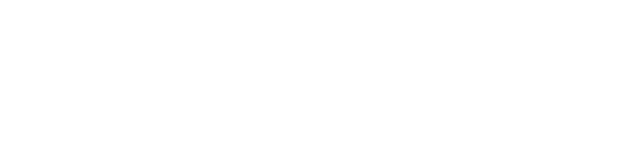
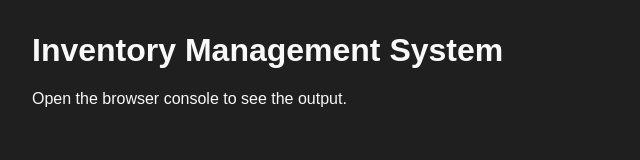
Before and after one commit to HailuBen/JavaScript-Inventory-System, a plain HTML site: page index.html in a window 1280 px wide. Shown: the whole page, without its empty margins (0-640 px from the left). Drawn offline with Linux system fonts and the light colour scheme.

Commit message:
add links, text

```diff
--- a/index.html
+++ b/index.html
@@ -1,11 +1,19 @@
 <!DOCTYPE html>
 <html lang="en">
+
 <head>
     <meta charset="UTF-8">
     <meta name="viewport" content="width=device-width, initial-scale=1.0">
+    <link rel="stylesheet" href="css/style.css">
+    <script type="module" src="js/main.js" defer></script>
     <title>Inventory Management System</title>
 </head>
+
 <body>
+    <h1>Inventory Management System</h1>
+
+    <p>Open the browser console to see the output.</p>
 
 </body>
+
 </html>
```
